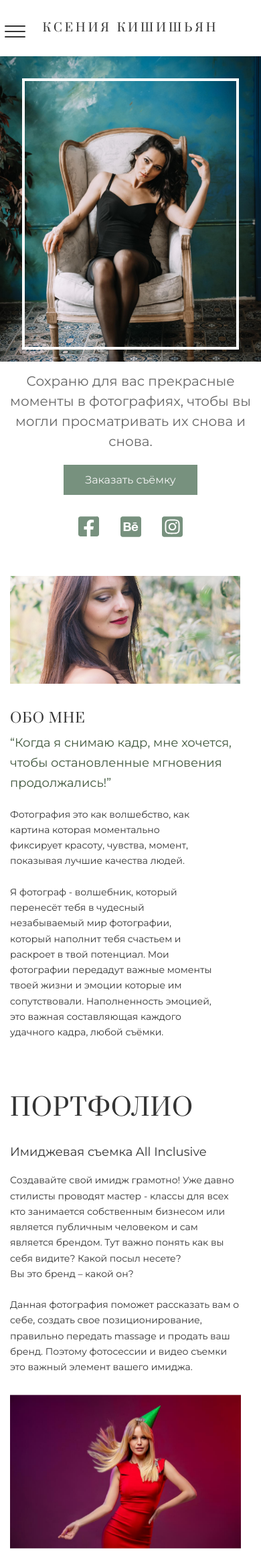
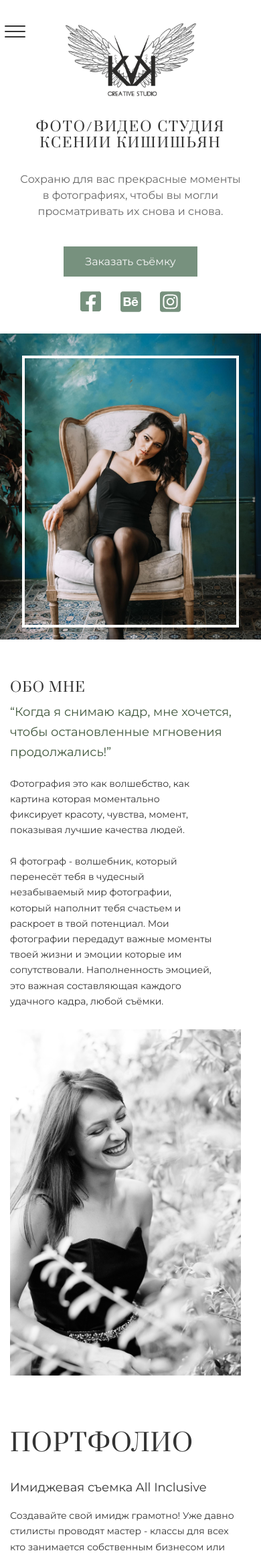
Before and after one commit to mzubkova/portfolio-project, a PHP site: page / in a window 390 px wide. Shown: the top 2319 px of the page at 67% size. Run offline with PHP 8.4, Linux system fonts and the light colour scheme; some libraries are stand-ins or nearby versions.

Commit message:
Update 2020-11-25T13:33:11.877Z

```diff
--- a/css/style.css
+++ b/css/style.css
@@ -199,7 +199,7 @@ textarea:focus:placeholder {
   width: 100%; }
   @media (max-width: 575px) {
     .row {
-      margin-left: 0; } }
+      margin: 0 auto; } }
 
 .col {
   padding: 0;
@@ -1372,7 +1372,8 @@ textarea:focus:placeholder {
   opacity: 1;
   -webkit-transition: opacity 1s;
   -o-transition: opacity 1s;
-  transition: opacity 1s; }
+  transition: opacity 1s;
+  z-index: 99; }
 
 .thanks {
   background-color: #fff;
@@ -1614,7 +1615,6 @@ textarea:focus:placeholder {
 
 .nav__content {
   background-color: #77917e;
-  height: 820px;
   opacity: 0;
   padding: 179px 0;
   position: absolute;
@@ -1647,7 +1647,7 @@ textarea:focus:placeholder {
     visibility: visible; }
     @media (max-width: 575px) {
       .nav__content.is-active {
-        height: auto;
+        height: 100%;
         opacity: 0.95; } }
     .nav__content.is-active .nav__item a {
       opacity: 1;
@@ -1761,11 +1761,8 @@ button:focus {
         -webkit-justify-content: space-between;
             -ms-flex-pack: justify;
                 justify-content: space-between;
-        margin: 0 auto;
-        padding: 0 117px;
-        -webkit-transform: translateY(470px);
-            -ms-transform: translateY(470px);
-                transform: translateY(470px);
+        margin: 20px auto;
+        padding: 0 120px;
         width: 100%; } }
     .intro-section-social__item {
       height: 35px;
@@ -1786,9 +1783,6 @@ button:focus {
   @media (max-width: 575px) {
     .intro-author {
       margin: 0;
-      -webkit-transform: translateY(-260px);
-          -ms-transform: translateY(-260px);
-              transform: translateY(-260px);
       width: 100%; }
       .intro-author::after {
         border: 4px solid #fff;
@@ -1849,10 +1843,6 @@ button:focus {
     .intro-content {
       margin: 0;
       width: 100%; } }
-  @media (max-width: 575px) {
-    .intro-content {
-      margin: 0;
-      width: 100%; } }
   .intro-content__title {
     letter-spacing: 4px;
     margin: 75px 0 30px;
@@ -1864,16 +1854,9 @@ button:focus {
         margin: 35px 0; } }
     @media (max-width: 575px) {
       .intro-content__title {
-        display: none; } }
-    .intro-content__title--resp {
-      display: none; }
-      @media (max-width: 575px) {
-        .intro-content__title--resp {
-          display: inline;
-          font-size: 1.7rem;
-          letter-spacing: 4px;
-          line-height: 1.4;
-          margin: 30px auto; } }
+        font-size: 2rem;
+        margin: 30px auto;
+        text-align: center; } }
   .intro-content__text {
     color: #666;
     font-family: "Montserrat", sans-serif;
@@ -1882,19 +1865,11 @@ button:focus {
     text-transform: none; }
     @media (max-width: 575px) {
       .intro-content__text {
-        font-size: 2rem;
+        font-size: 1.6rem;
         line-height: 1.5;
         margin: 0;
-        padding: 40px 9px 0;
-        text-align: center;
-        -webkit-transform: translateY(430px);
-            -ms-transform: translateY(430px);
-                transform: translateY(430px); } }
-  @media (max-width: 575px) {
-    .intro-content button {
-      -webkit-transform: translateY(440px);
-          -ms-transform: translateY(440px);
-              transform: translateY(440px); } }
+        padding: 0 25px 30px;
+        text-align: center; } }
 
 .logo {
   height: 168px;
@@ -1905,9 +1880,6 @@ button:focus {
       height: auto;
       margin: 35px auto 0;
       width: 50%; } }
-  @media (max-width: 575px) {
-    .logo {
-      display: none; } }
 
 .author-section {
   overflow: hidden;
@@ -1923,7 +1895,7 @@ button:focus {
         width: 90%; } }
     @media (max-width: 575px) {
       .author-section__img {
-        width: 344px; } }
+        display: none; } }
 
 .author-content {
   padding: 0;
@@ -1931,7 +1903,7 @@ button:focus {
   @media (max-width: 575px) {
     .author-content {
       width: 345px; }
-      .author-content > div {
+      .author-content div {
         width: 100%; } }
   .author-content__title {
     margin: 60px 0 30px;
@@ -1943,7 +1915,7 @@ button:focus {
     @media (max-width: 575px) {
       .author-content__title {
         font-size: 2rem;
-        margin: 40px 0 10px; } }
+        margin: 0 0 10px; } }
   .author-content__blockquote {
     color: #40573d;
     font-family: "Montserrat", sans-serif;
@@ -1974,7 +1946,9 @@ button:focus {
   width: 434px; }
   @media (max-width: 575px) {
     .author-image {
-      display: none; } }
+      height: auto;
+      margin-top: 30px;
+      width: 345px; } }
 
 .main {
   overflow: hidden;
@@ -2456,7 +2430,8 @@ button:focus {
         margin: 40px auto 0; } }
     @media (max-width: 575px) {
       .contacts-section__contact-form {
-        margin: 10px 0 90px; } }
+        margin: 10px 0 90px;
+        width: 345px; } }
     .contacts-section__contact-form-title {
       font-family: "Montserrat", sans-serif;
       font-size: 2.4rem;
--- a/index.html
+++ b/index.html
@@ -38,9 +38,6 @@
             <h1 class="title title--h1 intro-content__title">
               Фото/Видео студия Ксении Кишишьян
             </h1>
-            <h2 class="title title--h2 intro-content__title--resp">
-              Ксения Кишишьян
-            </h2>
             <p class="intro-content__text">
               Cохраню для вас прекрасные моменты в фотографиях, чтобы вы могли
               просматривать их снова и снова.
@@ -1286,10 +1283,11 @@
                     <div>
                       <button
                         type="button"
-                        class="modal--close"
+                        class="close modal--close"
                         data-dismiss="modal"
+                        aria-label="Close"
                       >
-                        &times;
+                        <span aria-hidden="true">&times;</span>
                       </button>
                       <p class="contacts-section__contact-form-text">
                         Заказать съемку
```
